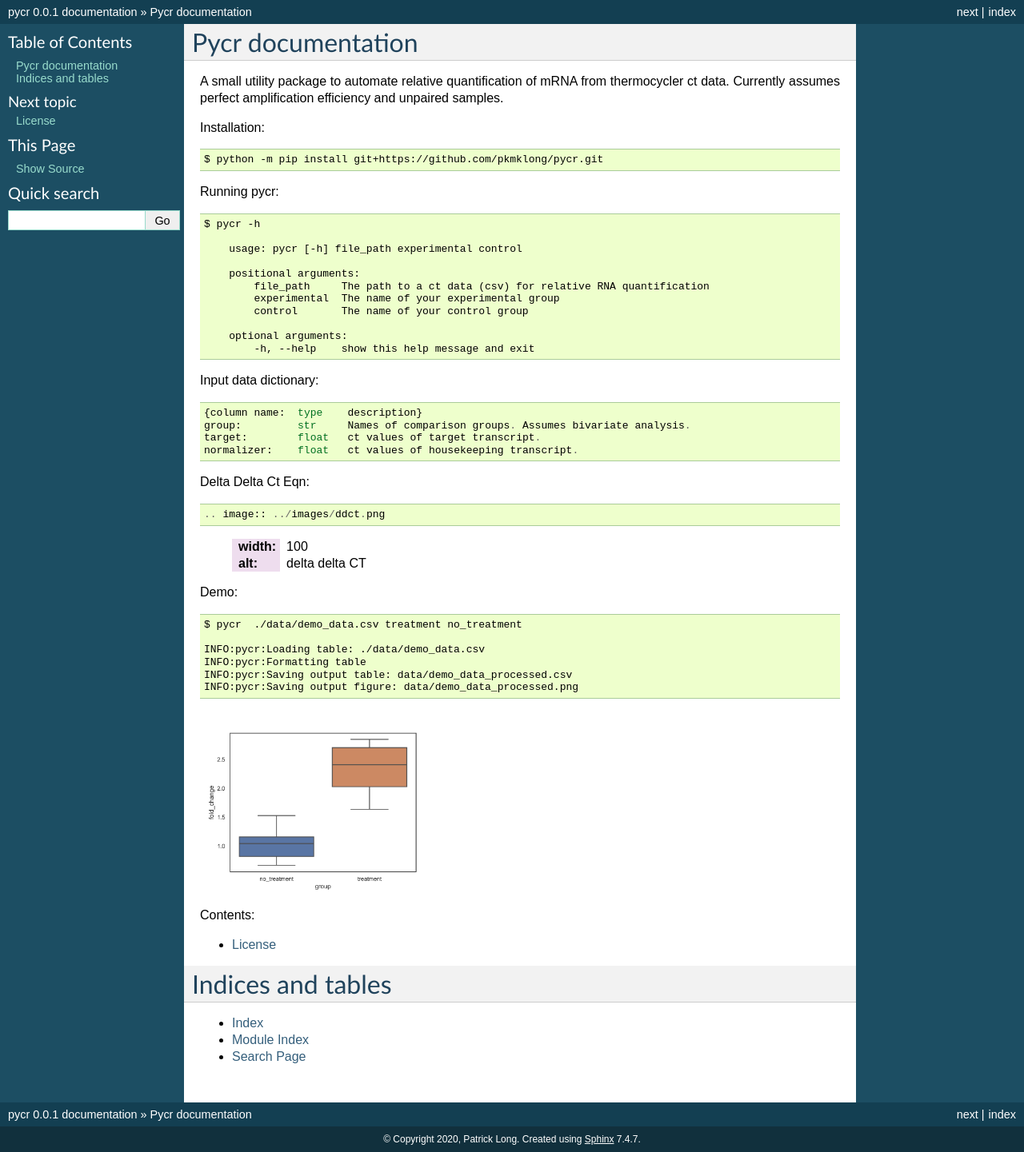
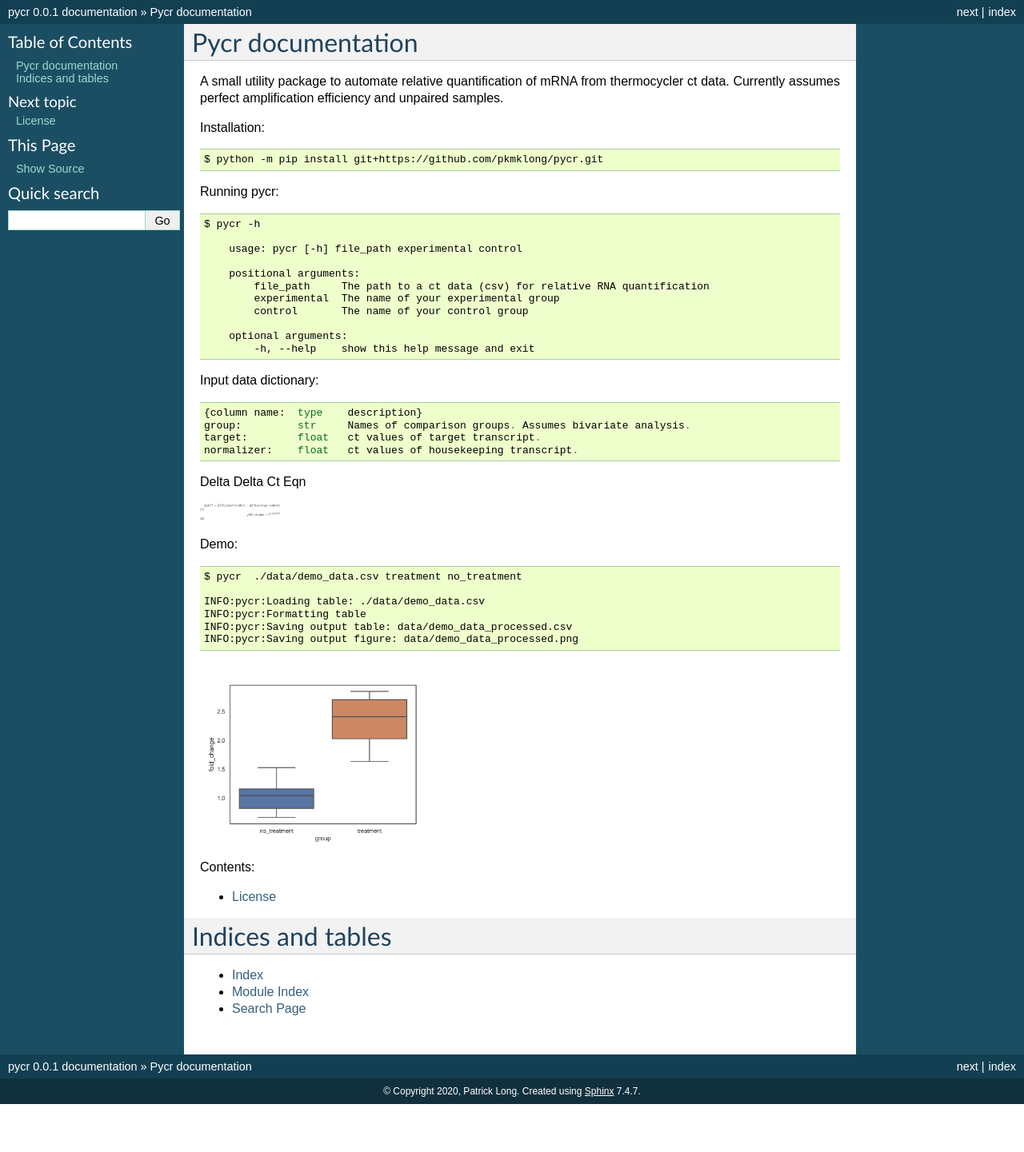
Before and after one commit to patrickmlong/pycr, a Sphinx documentation site: the page built from docs/index.rst, in a window 1280 px wide. Shown: the whole page at 80% size. Built offline with Sphinx 7.4.7, drawn with Linux system fonts in a browser that asks for light colours; after the commit the page ends 1381 px from its top, so only the background shows below that.

Commit message:
Update index.rst

```diff
--- a/docs/index.rst
+++ b/docs/index.rst
@@ -30,7 +30,7 @@ Input data dictionary::
     normalizer:    float   ct values of housekeeping transcript.
 
 
-Delta Delta Ct Eqn::
+Delta Delta Ct Eqn
 
 .. image:: ../images/ddct.png
   :width: 100
```
